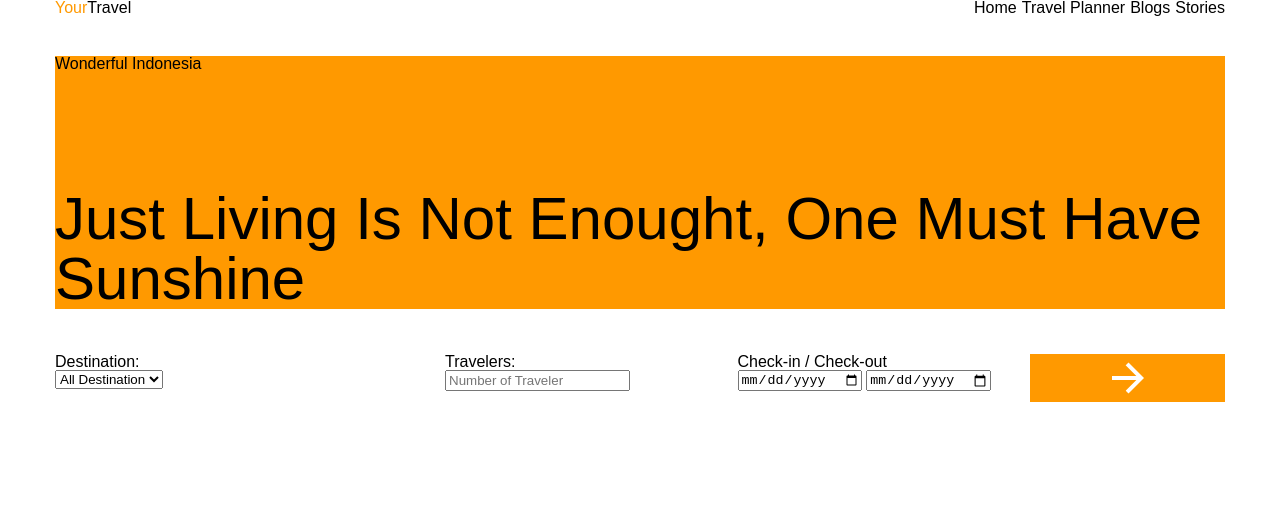
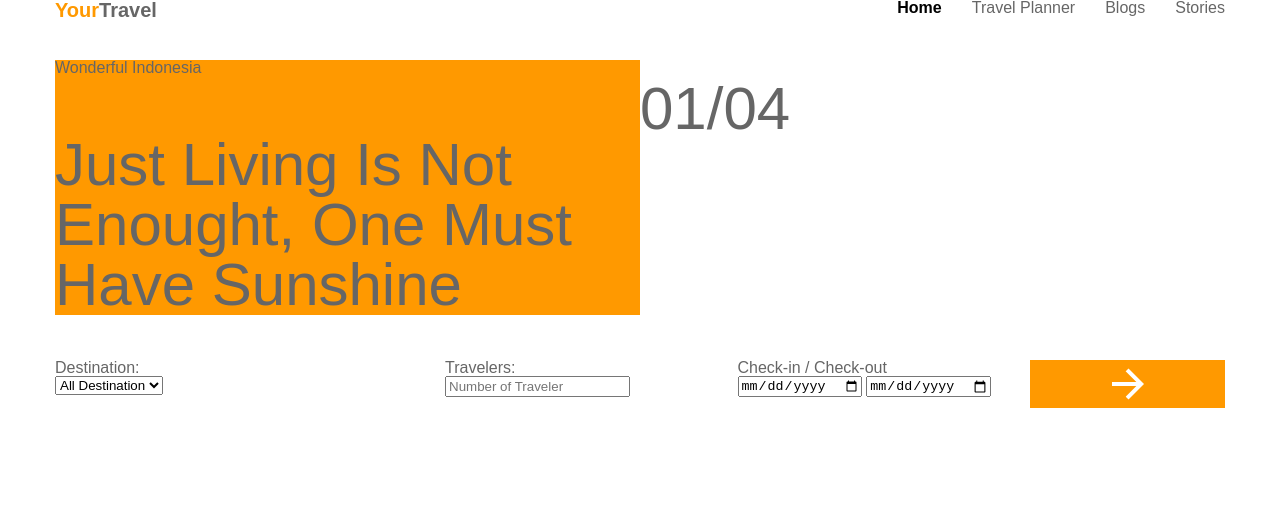
Before and after one commit to KristineAzva/travel-website, a plain HTML site: page index.html in a window 1280 px wide. Shown: the top 510 px of the page. Drawn offline with Linux system fonts and the light colour scheme.

Commit message:
Applied some changes

```diff
--- a/index.html
+++ b/index.html
@@ -11,16 +11,15 @@
 <body>
     <header class="container">
         <div class="row">
-            <div class="col-6">
+            <div class="col-6" id="brand">
                 <h3 id="travel"><span id="your">Your</span>Travel</h3>
             </div>
             <div class="col-6">
                 <div class="menu-nav">
                         <nav>
-                            <ul class="menu">
+                            <ul class="menu gap-30">
                                 <li>
-                                    <a id="item-home">
-                                        <strong>Home</strong>
+                                    <a id="item-home">Home
                                     </a>
                                 </li>
                                 <li>
@@ -42,10 +41,14 @@
     <!-- MAIN -->
     <main>
         <section class="container">
-            <div class="row">
-                <div class="col" id="wonderful">
+            <div class="row" id="pagination">
+                <div class="col-6" id="wonderful">
                     <p>Wonderful Indonesia</p>
                     <h2>Just Living Is Not Enought, One Must Have Sunshine</h2>
+                </div>
+                <div class="col-6" id="value-pagination">
+                    <h2>01/04</h2>
+
                 </div>
             </div>
             <div class="row">
@@ -77,7 +80,7 @@
         </section>
         <section class="container travel-tip">
             <div class="row" id="travel-tip">
-                <div class="col-6">
+                <div class="col-6 tip-content">
                     <h5>#TRAVELTIP</h5>
                     <h2>How to explore bunaken in 2 days?</h2>
                     <article>Bunaken is an island of 8.08 kmÂ² in the Bay of Manado, which is located north of the island of Sulawesi, Indonesia. This island is part of the city of Manado, the capital of the province of North Sulawesi, Indonesia. Bunaken Island can be tE. This island is part of the city of Manado, the capital of the province of North Sulawesi, Indonesia. Bunaken Island can be tE.</article>
--- a/styles/style.css
+++ b/styles/style.css
@@ -3,6 +3,9 @@
 body {
     font-family: 'Work-sans', sans-serif;
     font-size: 16px;
+    font-style: normal;
+    font-weight: 400;
+    color: #666;
 }
 .container {
     max-width: 1170px;
@@ -211,3 +214,15 @@ footer {
 #final-word {
     font-size: 3rem;
 }
+#item-home {
+    font-weight: 700;
+    color:#000;
+}
+#brand {
+    font-size: 20px;
+    font-weight: 700;
+}
+#pagination {
+    display: flex;
+    justify-content: space-between;
+}
```
